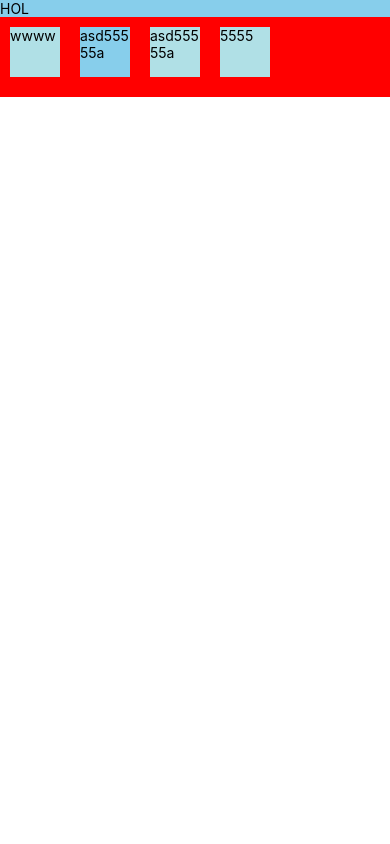
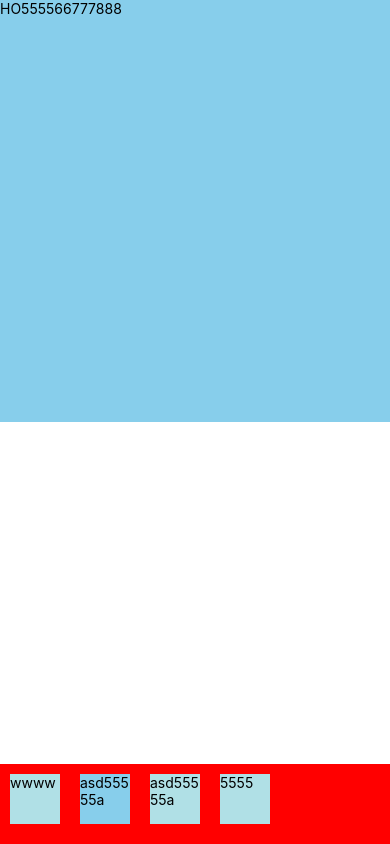
Before and after one commit to jaratrawee01/tradesman_service, a React Native app: screen / in a window 390 px wide. Built offline with nearby package versions, Linux system fonts and the light colour scheme.

Commit message:
เเกไข้ขนาดความสุง

```diff
--- a/App.js
+++ b/App.js
@@ -1,6 +1,6 @@
 import * as React from 'react';
 import { StatusBar } from 'expo-status-bar';
-import { StyleSheet,View} from 'react-native';
+import { StyleSheet,View,Dimensions ,SafeAreaView} from 'react-native';
 import  Login  from './screens/login';
 import  Test_icon  from './screens/test_icon';
 import  Nave  from './screens/navber';
@@ -8,13 +8,21 @@
 
 export default function App() {
   return (
-    <View>
+    <SafeAreaView style={styles.container}>
+
  {/*  <Login /> */}
   {/*   <Test_icon />   */}
    {/*   <Nave />    */}
          <Nave2 />
-    {/* ส่วนหัว  */}
-  { <StatusBar style="auto" /> }
-   </View>
+
+   </SafeAreaView>
   );
 }
+
+const styles = StyleSheet.create({
+  container: {
+      width: '100%',
+      height: '100%',
+      position: 'relative',
+  },
+});
--- a/screens/login.js
+++ b/screens/login.js
@@ -71,7 +71,11 @@
 
 const styles = StyleSheet.create({
   container: {
-    height: '100%'
+    container: {
+      width: '100%',
+      height: '100%',
+      position: 'relative',
+  },
   },
   bigBlue: {
     color: 'blue',
--- a/screens/navbr2.js
+++ b/screens/navbr2.js
@@ -4,10 +4,13 @@
 import { AntDesign } from '@expo/vector-icons';
 
 export default function App() {
+
     return (
 
         <SafeAreaView style={styles.container}>
-            <Text style={styles.box}>HOL</Text>
+           <View style={styles.box}>
+           <Text>HO555566777888</Text>
+           </View>
             <View style={styles.footer}>
                 <View style={styles.navbar}>
                     <Text style={styles.textbox1}>wwww</Text>
@@ -26,10 +29,10 @@
         width: '100%',
         height: '100%',
         position: 'relative',
-        backgroundColor: 'orange',
     },
     box: {
         width: '100%',
+        height: '100%',
         height: 80,
         flex: 1,
         justifyContent: 'flex-start',
```
